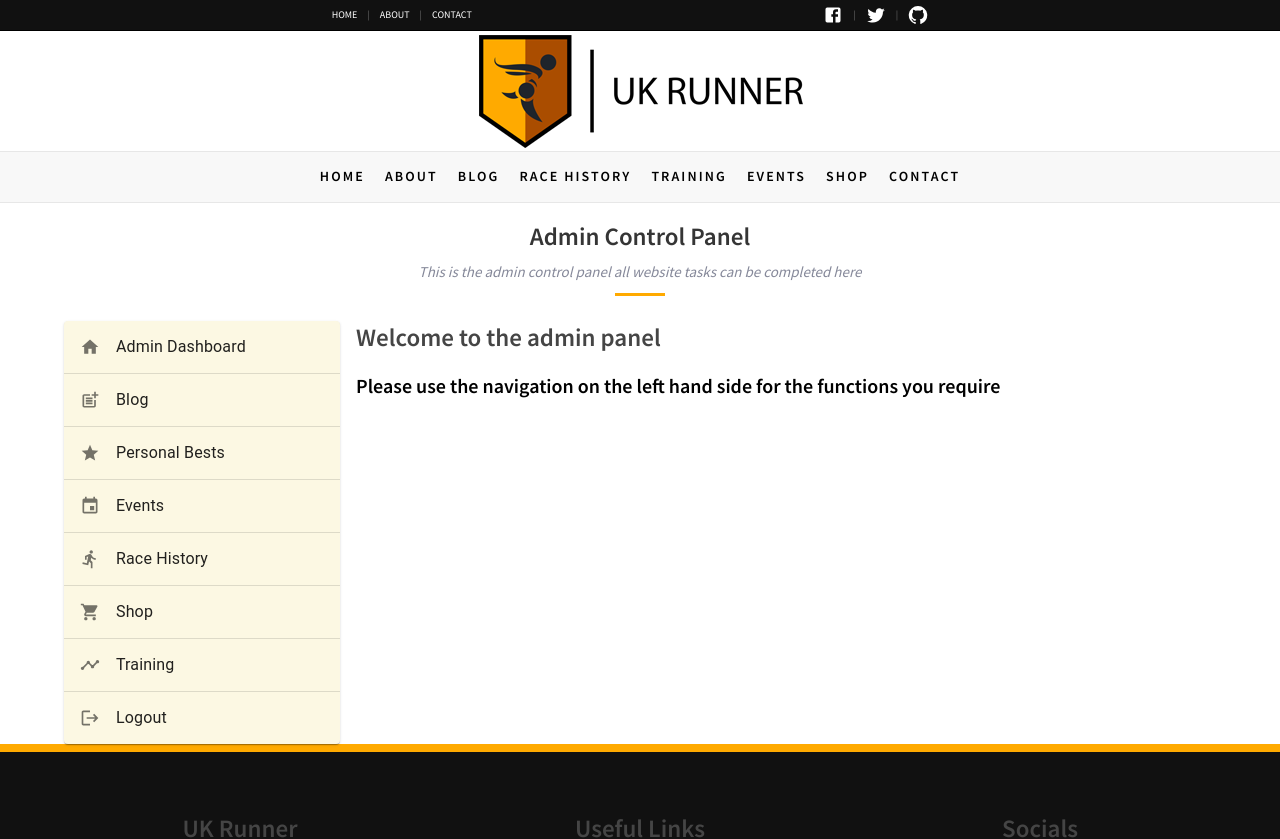
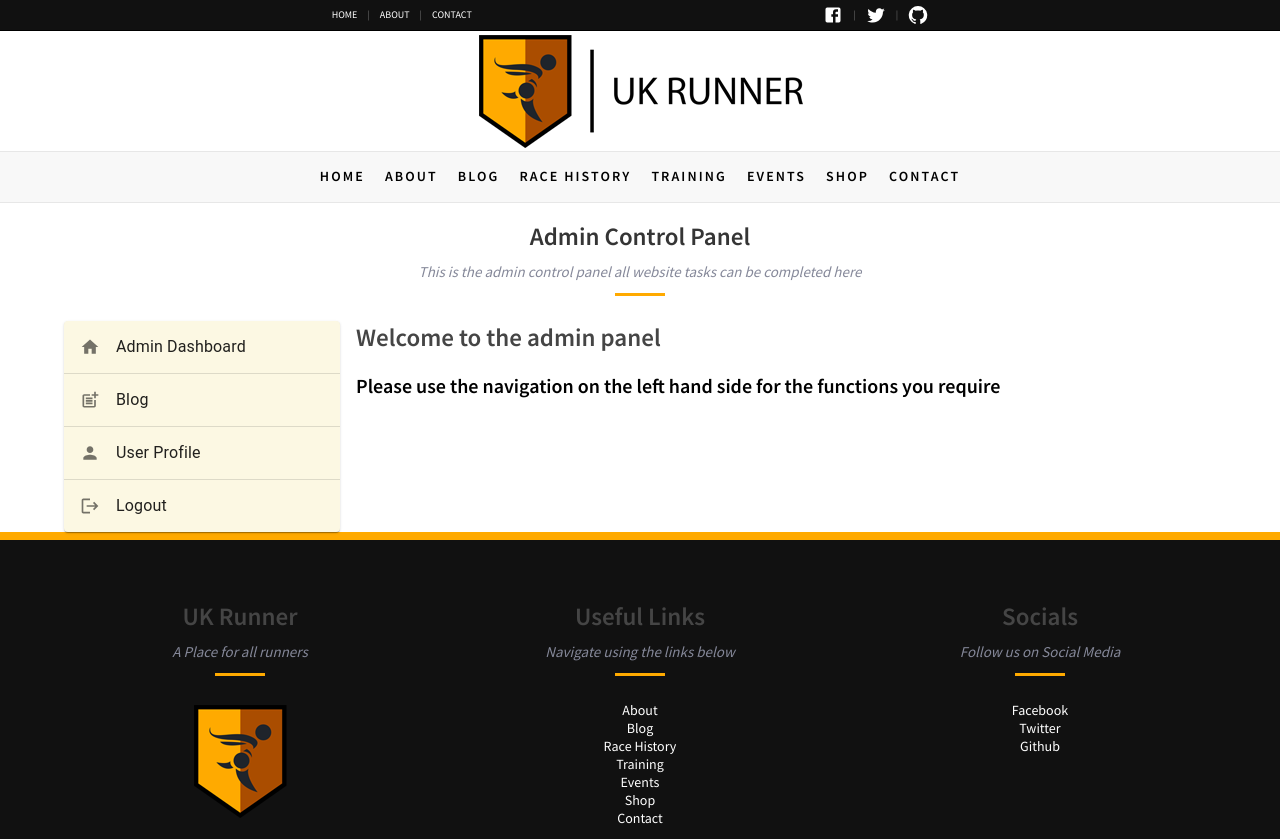
Before and after one commit to Michael-Hutchinson/ukrunner, a React (Vite) app: page /admin in a window 1280 px wide. Shown: the top 839 px of the page. Built offline with nearby package versions, Linux system fonts and the light colour scheme; no server answers; sample sign-in values are in the browser's storage.

Commit message:
fix: remove unused sidebar links

```diff
--- a/src/components/AdminWrapper/Sidebar/Sidebar.tsx
+++ b/src/components/AdminWrapper/Sidebar/Sidebar.tsx
@@ -1,11 +1,7 @@
-import DirectionsRunIcon from '@mui/icons-material/DirectionsRun';
-import EventIcon from '@mui/icons-material/Event';
 import HomeIcon from '@mui/icons-material/Home';
 import LogoutIcon from '@mui/icons-material/Logout';
+import PersonIcon from '@mui/icons-material/Person';
 import PostAddIcon from '@mui/icons-material/PostAdd';
-import ShoppingCartIcon from '@mui/icons-material/ShoppingCart';
-import StarIcon from '@mui/icons-material/Star';
-import TimelineIcon from '@mui/icons-material/Timeline';
 import { Divider, ListItemIcon, ListItemText, MenuItem, MenuList } from '@mui/material';
 import { signOut } from 'firebase/auth';
 import React from 'react';
@@ -32,39 +28,11 @@ function Sidebar() {
           <ListItemText>Blog</ListItemText>
         </MenuItem>
         <Divider />
-        <MenuItem component={Link} to="/admin/blog">
+        <MenuItem component={Link} to="/admin/profile">
           <ListItemIcon>
-            <StarIcon fontSize="small" />
+            <PersonIcon fontSize="small" />
           </ListItemIcon>
-          <ListItemText>Personal Bests</ListItemText>
-        </MenuItem>
-        <Divider />
-        <MenuItem component={Link} to="/admin/blog">
-          <ListItemIcon>
-            <EventIcon fontSize="small" />
-          </ListItemIcon>
-          <ListItemText>Events</ListItemText>
-        </MenuItem>
-        <Divider />
-        <MenuItem component={Link} to="/admin/blog">
-          <ListItemIcon>
-            <DirectionsRunIcon fontSize="small" />
-          </ListItemIcon>
-          <ListItemText>Race History</ListItemText>
-        </MenuItem>
-        <Divider />
-        <MenuItem component={Link} to="/admin/blog">
-          <ListItemIcon>
-            <ShoppingCartIcon fontSize="small" />
-          </ListItemIcon>
-          <ListItemText>Shop</ListItemText>
-        </MenuItem>
-        <Divider />
-        <MenuItem component={Link} to="/admin">
-          <ListItemIcon>
-            <TimelineIcon fontSize="small" />
-          </ListItemIcon>
-          <ListItemText>Training</ListItemText>
+          <ListItemText>User Profile</ListItemText>
         </MenuItem>
         <Divider />
         <MenuItem onClick={() => signOut(auth)}>
```
